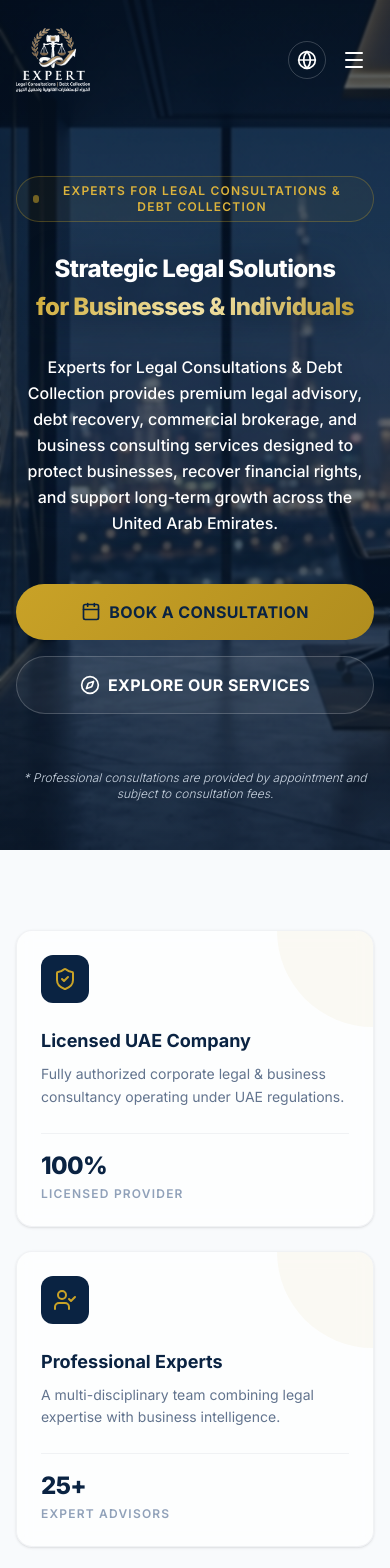
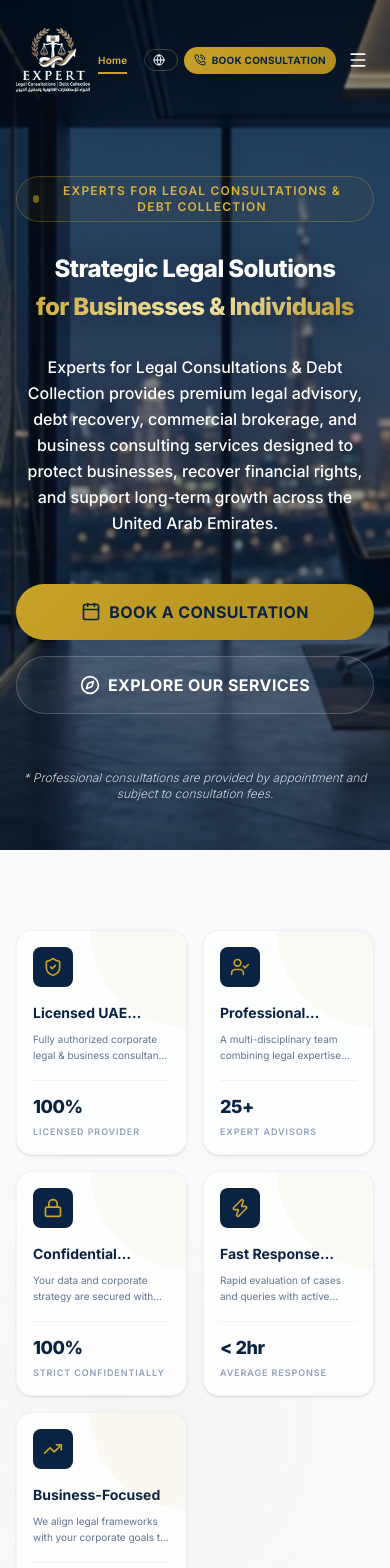
Before and after one commit to abdullahrock403-ops/legaltech, a Next.js app: page / in a window 390 px wide. Shown: the top 1568 px of the page. Built offline with nearby package versions, Linux system fonts and the light colour scheme.

Commit message:
style: mobile header navigation, stats grid and overlay scaling

```diff
--- a/src/app/globals.css
+++ b/src/app/globals.css
@@ -118,3 +118,12 @@ html[dir="rtl"] * {
 .rtl-flip {
   transform: scaleX(-1);
 }
+
+/* Hide scrollbars for chrome/safari/firefox */
+.no-scrollbar::-webkit-scrollbar {
+  display: none;
+}
+.no-scrollbar {
+  -ms-overflow-style: none;  /* IE and Edge */
+  scrollbar-width: none;  /* Firefox */
+}
--- a/src/components/Hero.tsx
+++ b/src/components/Hero.tsx
@@ -18,7 +18,7 @@ export default function Hero() {
         className="absolute inset-0 z-0 bg-cover bg-center bg-no-repeat"
         style={{ backgroundImage: "url('/hero-bg.jpg')" }}
       />
-      <div className="absolute inset-0 z-0 bg-gradient-to-b from-navy-950/65 via-navy-900/55 to-navy-950/65 backdrop-blur-[1px]" />
+      <div className="absolute inset-0 z-0 bg-gradient-to-b from-navy-950/45 via-navy-900/35 to-navy-950/45 md:from-navy-950/65 md:via-navy-900/55 md:to-navy-950/65 backdrop-blur-[1px]" />
 
       {/* Hero Content Container */}
       <div className="relative z-10 max-w-5xl mx-auto px-4 sm:px-6 lg:px-8 text-center mt-8">
--- a/src/components/Highlights.tsx
+++ b/src/components/Highlights.tsx
@@ -52,7 +52,7 @@ export default function Highlights() {
       <div className="absolute top-1/2 left-0 w-72 h-72 rounded-full bg-gold-500/5 blur-[100px] pointer-events-none" />
 
       <div className="max-w-7xl mx-auto px-4 sm:px-6 lg:px-8">
-        <div className="grid grid-cols-1 md:grid-cols-2 lg:grid-cols-5 gap-6">
+        <div className="grid grid-cols-2 md:grid-cols-3 lg:grid-cols-5 gap-4 sm:gap-6">
           {highlightList.map((hl, i) => {
             const IconComponent = hl.icon;
             return (
@@ -63,28 +63,28 @@ export default function Highlights() {
                 viewport={{ once: true, margin: "-100px" }}
                 transition={{ duration: 0.5, delay: i * 0.1 }}
                 whileHover={{ y: -8 }}
-                className="glass-card p-6 rounded-2xl flex flex-col justify-between shadow-sm relative overflow-hidden group"
+                className="glass-card p-4 sm:p-6 rounded-2xl flex flex-col justify-between shadow-sm relative overflow-hidden group"
               >
                 {/* Background micro highlight */}
                 <div className="absolute top-0 right-0 w-24 h-24 bg-gold-500/5 rounded-bl-full transition-all duration-300 group-hover:bg-gold-500/10" />
 
                 <div>
-                  <div className="inline-flex items-center justify-center p-3 rounded-xl bg-navy-900 text-gold-500 mb-6 group-hover:bg-gold-500 group-hover:text-navy-900 transition-all duration-300">
-                    <IconComponent className="w-6 h-6" />
+                  <div className="inline-flex items-center justify-center p-2.5 sm:p-3 rounded-lg sm:rounded-xl bg-navy-900 text-gold-500 mb-4 sm:mb-6 group-hover:bg-gold-500 group-hover:text-navy-900 transition-all duration-300">
+                    <IconComponent className="w-5 h-5 sm:w-6 sm:h-6" />
                   </div>
-                  <h3 className="text-lg font-bold text-navy-900 dark:text-white mb-2">
+                  <h3 className="text-sm sm:text-base md:text-lg font-bold text-navy-900 dark:text-white mb-2 line-clamp-1">
                     {hl.title}
                   </h3>
-                  <p className="text-sm text-slate-500 dark:text-slate-300 leading-relaxed mb-6">
+                  <p className="text-[10px] sm:text-xs md:text-sm text-slate-500 dark:text-slate-300 leading-relaxed mb-4 sm:mb-6 line-clamp-2">
                     {hl.desc}
                   </p>
                 </div>
 
-                <div className="border-t border-navy-900/5 dark:border-gold-500/15 pt-4">
-                  <span className="block text-2xl font-extrabold text-navy-900 dark:text-gold-500 tracking-tight">
+                <div className="border-t border-navy-900/5 dark:border-gold-500/15 pt-3 sm:pt-4">
+                  <span className="block text-lg sm:text-xl md:text-2xl font-extrabold text-navy-900 dark:text-gold-500 tracking-tight">
                     {hl.stat}
                   </span>
-                  <span className="block text-xs font-semibold text-slate-400 dark:text-slate-400 uppercase tracking-widest mt-1">
+                  <span className="block text-[9px] sm:text-xs font-semibold text-slate-400 dark:text-slate-400 uppercase tracking-widest mt-1">
                     {hl.statDesc}
                   </span>
                 </div>
--- a/src/components/Navbar.tsx
+++ b/src/components/Navbar.tsx
@@ -52,16 +52,16 @@ export default function Navbar() {
             </Link>
           </div>
 
-          {/* Desktop Navigation */}
-          <nav className="hidden lg:flex items-center space-x-1 lg:space-x-2 xl:space-x-6">
-            <div className={`flex items-center ${isRtl ? "space-x-reverse space-x-6" : "space-x-6"}`}>
+          {/* Navigation Links (Visible on all devices, scrollable if space is tight) */}
+          <nav className="flex items-center overflow-x-auto no-scrollbar py-1 space-x-3 sm:space-x-6 mx-2 max-w-[40vw] sm:max-w-none">
+            <div className={`flex items-center ${isRtl ? "space-x-reverse space-x-3 sm:space-x-6" : "space-x-3 sm:space-x-6"}`}>
               {navItems.map((item) => {
                 const isActive = pathname === item.href;
                 return (
                   <Link
                     key={item.href}
                     href={item.href}
-                    className={`text-sm font-semibold tracking-wide transition-colors relative py-2 group ${
+                    className={`text-[10px] sm:text-sm font-semibold tracking-wide transition-colors relative py-1.5 whitespace-nowrap group ${
                       scrolled || !isHome
                         ? isActive
                           ? "text-gold-400 font-bold"
@@ -79,46 +79,36 @@ export default function Navbar() {
             </div>
           </nav>
 
-          {/* Action buttons (Language switcher & CTA) */}
-          <div className="hidden lg:flex items-center space-x-4 rtl:space-x-reverse">
+          {/* Action buttons (Language switcher & CTA - Visible on all devices) */}
+          <div className="flex items-center space-x-1.5 sm:space-x-3 rtl:space-x-reverse">
             <button
               onClick={toggleLanguage}
-              className={`flex items-center space-x-1 rtl:space-x-reverse text-sm font-semibold px-3 py-2 rounded-full border transition-all duration-300 ${
+              className={`flex items-center space-x-1 rtl:space-x-reverse text-[10px] sm:text-sm font-semibold px-2 py-1 sm:px-3 sm:py-2 rounded-full border transition-all duration-300 ${
                 scrolled || !isHome
                   ? "text-slate-200 border-slate-700 hover:border-gold-500 hover:text-gold-400"
                   : "text-white border-white/20 hover:border-gold-500 hover:text-gold-400"
               }`}
             >
-              <Globe className="w-4 h-4" />
-              <span>{language === "en" ? "العربية" : "English"}</span>
+              <Globe className="w-3 h-3 sm:w-4 sm:h-4" />
+              <span className="hidden xs:inline">{language === "en" ? "العربية" : "English"}</span>
             </button>
 
             <Link
               href="/booking"
-              className="flex items-center space-x-2 rtl:space-x-reverse px-5 py-2.5 rounded-full text-sm font-bold tracking-wide uppercase transition-all duration-300 transform hover:-translate-y-0.5 gold-gradient-bg text-navy-900 hover:shadow-lg hover:shadow-gold-500/20"
+              className="flex items-center space-x-1.5 rtl:space-x-reverse px-2.5 py-1.5 sm:px-4 sm:py-2 rounded-full text-[10px] sm:text-xs md:text-sm font-bold tracking-wide uppercase transition-all duration-300 transform hover:-translate-y-0.5 gold-gradient-bg text-navy-900 hover:shadow-lg hover:shadow-gold-500/20 whitespace-nowrap"
             >
-              <PhoneCall className="w-4 h-4" />
+              <PhoneCall className="w-3 h-3 sm:w-4 sm:h-4" />
               <span>{t("nav_book_btn")}</span>
             </Link>
-          </div>
 
-          {/* Mobile Menu Button */}
-          <div className="flex lg:hidden items-center space-x-2 rtl:space-x-reverse">
-            <button
-              onClick={toggleLanguage}
-              className={`p-2 rounded-full border transition-all duration-300 ${
-                scrolled || !isHome ? "text-slate-200 border-slate-700" : "text-white border-white/20"
-              }`}
-            >
-              <Globe className="w-5 h-5" />
-            </button>
+            {/* Mobile Menu Trigger (☰) */}
             <button
               onClick={() => setIsOpen(!isOpen)}
-              className={`p-2 rounded-md transition-colors ${
+              className={`lg:hidden p-1.5 sm:p-2 rounded-md transition-colors ${
                 scrolled || !isHome ? "text-slate-200 hover:text-white" : "text-white hover:text-gold-400"
               }`}
             >
-              {isOpen ? <X className="w-6 h-6" /> : <Menu className="w-6 h-6" />}
+              {isOpen ? <X className="w-5 h-5 sm:w-6 sm:h-6" /> : <Menu className="w-5 h-5 sm:w-6 sm:h-6" />}
             </button>
           </div>
         </div>
```
